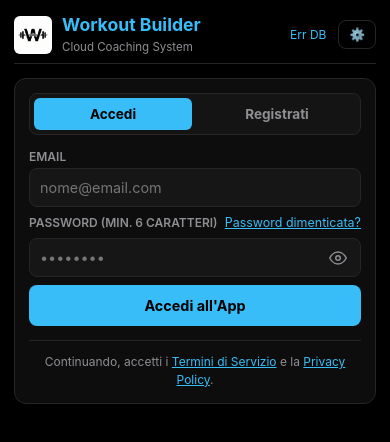
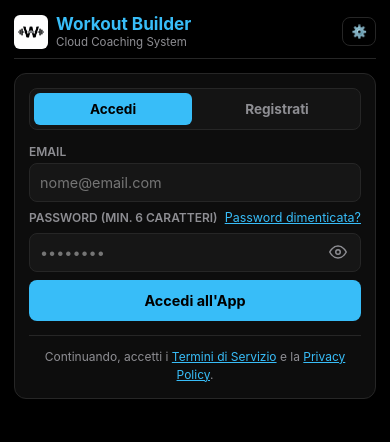
Before and after one commit to semikozvaleria/app-workout-builder, a plain HTML site: page index.html in a window 390 px wide. Drawn offline with nearby package versions, Linux system fonts and the light colour scheme; no server answers.

Commit message:
Intestazione: titolo e ruolo su una riga, logo allineato
- 'Workout Builder' e 'Coach/Atleta: nome' non vanno più a capo; su schermi
  stretti si riducono leggermente titolo e pulsanti, un nome molto lungo
  viene accorciato con '…'
- Logo centrato sul blocco titolo + ruolo
- Contatore esercizi nascosto sotto 480px per lasciare spazio al titolo
- Verificato a 320/360/375/390/430 px (coach e atleta, nome lungo)
- sw.js: cache v93

Co-Authored-By: Claude Opus 5.5 <noreply@anthropic.com>

```diff
--- a/style.css
+++ b/style.css
@@ -996,14 +996,27 @@ body:not(.light-theme) .note-coach-box {
 /* ============================================================
    ALLINEAMENTI GLOBALI (tutte le schermate, iPhone compresi)
    ============================================================ */
-/* Intestazione: i pulsanti non si comprimono, il titolo può andare a capo */
-.header-brand { min-width: 0; }
-.header-brand h1 { overflow-wrap: anywhere; }
+/* Intestazione: titolo e ruolo sempre su una riga, logo allineato al testo.
+   Su schermi stretti si riducono leggermente testo e pulsanti; se il nome è
+   molto lungo viene accorciato con "…" invece di andare a capo. */
+.header-brand { min-width: 0; flex: 1 1 auto; align-items: center; }
+.header-brand > div { min-width: 0; display: flex; flex-direction: column; justify-content: center; }
+.header-brand .site-logo { flex-shrink: 0; display: block; }
+.header-brand h1 {
+  white-space: nowrap; overflow: hidden; text-overflow: ellipsis;
+  line-height: 1.15; font-size: clamp(0.95rem, 4.4vw, 1.1rem);
+}
+#userRoleBadge { display: block; white-space: nowrap; overflow: hidden; text-overflow: ellipsis; line-height: 1.3; margin-top: 1px; }
 .header-actions { display: flex; align-items: center; gap: 6px; flex-shrink: 0; }
 .header-dbcount { font-size: 0.75rem; color: var(--primary); white-space: nowrap; }
-@media (max-width: 360px) {
+@media (max-width: 480px) {
   .header-dbcount { display: none; }
-  .header-brand .site-logo { height: 32px; max-width: 70px; }
+}
+@media (max-width: 400px) {
+  .header-brand { gap: 8px; }
+  .header-brand .site-logo { height: 34px; max-width: 64px; }
+  .header-actions { gap: 4px; }
+  .header-actions .btn-sm { padding: 6px 8px; }
 }
 
 /* Campi affiancati: sempre allineati in basso anche se un'etichetta va a capo */
--- a/sw.js
+++ b/sw.js
@@ -1,4 +1,4 @@
-const CACHE_NAME = 'workout-builder-v92';
+const CACHE_NAME = 'workout-builder-v93';
 const IMAGE_CACHE_NAME = 'exercise-images-cache-v1';
 const ASSETS_TO_CACHE = [
   './',
```
